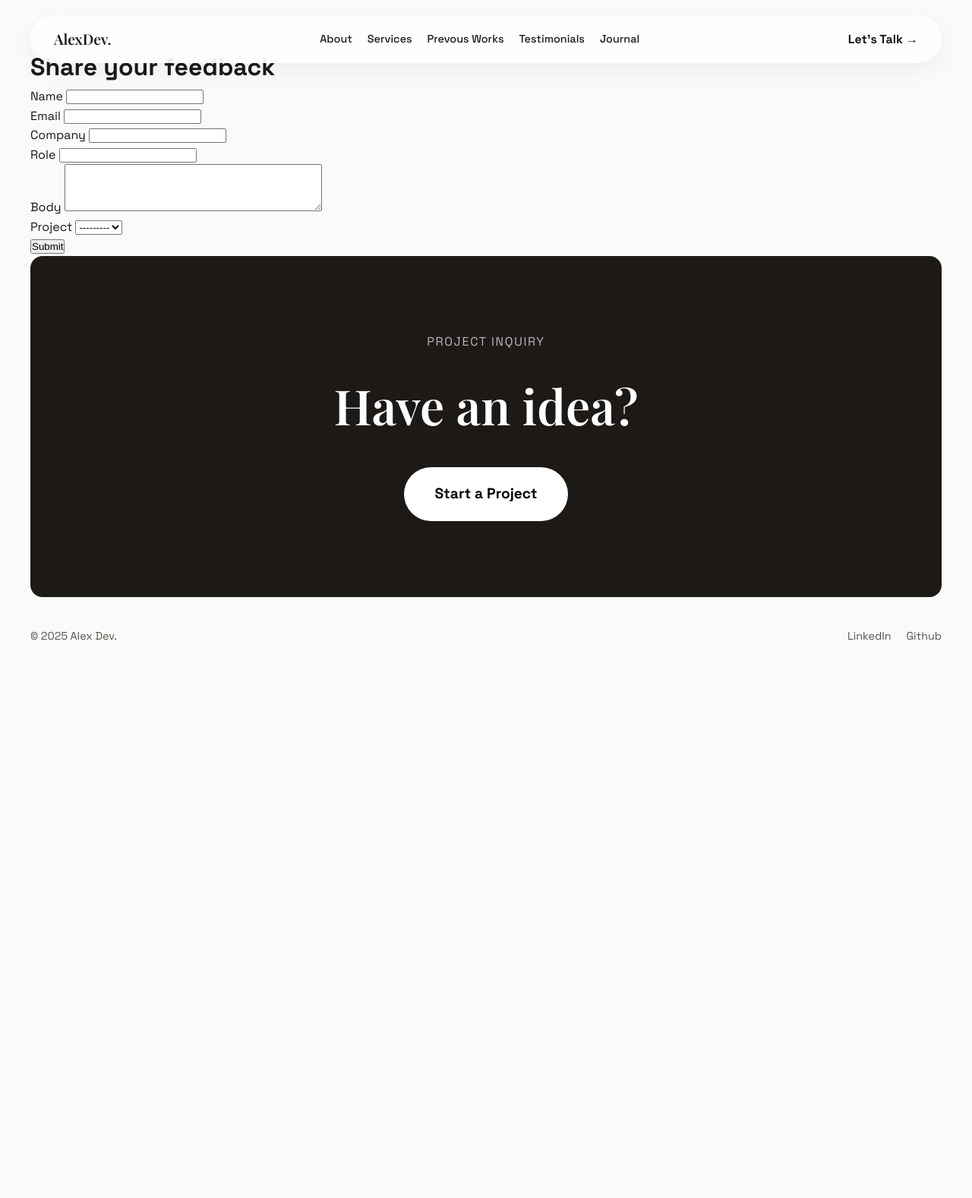
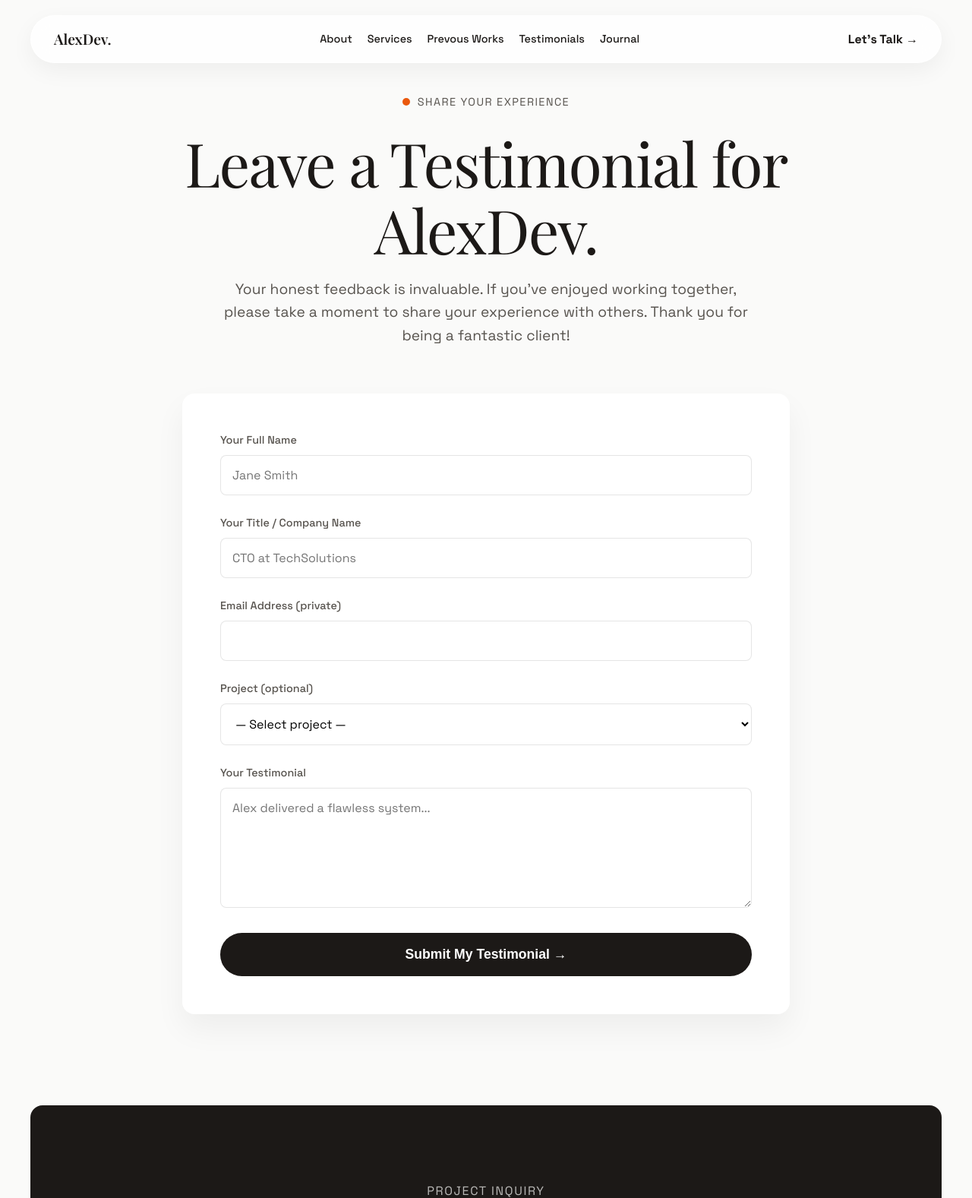
Before and after one commit to osama2kabdullah/portfolio, a Django app: page /testimonials/submit/ in a window 1280 px wide. Shown: the top 1577 px of the page at 76% size. Before the commit the page ends 843 px from the top, so only its background shows below. Run offline with Django 5.2, Linux system fonts and the light colour scheme; data comes from the database, SQL or seed files in the repository; data that the repository does not hold is empty; parts of the project's set-up code (start-up, migrations or seed data) failed here and were passed over; some web fonts are replaced.

Commit message:
all template desgined except the admin one

```diff
--- a/contact/urls.py
+++ b/contact/urls.py
@@ -3,5 +3,5 @@ from . import views
 
 urlpatterns = [
     path("", views.contact_view, name="contact"),
-    path("thanks/", views.thanks, name="contact_thanks"),
+    path("thanks/", views.contact_thanks, name="contact_thanks"),
 ]
--- /dev/null
+++ b/static/css/testimonial_submit.css
@@ -0,0 +1,25 @@
+.testimonial-hero {
+    padding-top: var(--gap-md);
+    max-width: 900px;
+    margin: 0 auto;
+    text-align: center;
+}
+.testimonial-hero .display-text {
+    font-size: clamp(3rem, 7vw, 5rem);
+    margin-bottom: 20px;
+}
+.testimonial-hero p {
+    font-size: 1.2rem;
+    color: var(--text-muted);
+    max-width: 700px;
+    margin: 0 auto;
+}
+
+.testimonial-form-wrapper {
+    max-width: 800px;
+    margin: var(--gap-md) auto var(--gap-lg);
+    background-color: var(--bg-card);
+    padding: 50px;
+    border-radius: var(--radius);
+    box-shadow: 0 20px 40px rgba(0,0,0,0.05);
+}
--- a/templates/testimonials/testimonial_submit.html
+++ b/templates/testimonials/testimonial_submit.html
@@ -1,17 +1,91 @@
 {% extends "base.html" %}
+{% load static %}
 {% block title %}Submit Testimonial{% endblock %}
 {% block content %}
-<h1>Share your feedback</h1>
-<div class="form-card">
-  <form method="post">{% csrf_token %}
-    {% for field in form %}
-      <div class="row">
-        <label for="id_{{ field.name }}">{{ field.label }}</label>
-        {{ field }}
-        {% for err in field.errors %}<div class="error">{{ err }}</div>{% endfor %}
+{% block css %}
+<link rel="stylesheet" href="{% static 'css/testimonial_submit.css' %}" />
+<link rel="stylesheet" href="{% static 'css/contact.css' %}" />
+{% endblock %}
+<header class="testimonial-hero">
+  <div class="section-title" style="justify-content: center;">Share Your Experience</div>
+
+  <h1 class="display-text">
+      Leave a Testimonial for AlexDev.
+  </h1>
+
+  <p>
+      Your honest feedback is invaluable. If you've enjoyed working together, please take a moment to share your experience with others. Thank you for being a fantastic client!
+  </p>
+</header>
+
+<section class="testimonial-form-wrapper">
+  <form method="post" id="testimonialForm">
+      {% csrf_token %}
+
+      <div class="form-group">
+          <label>Your Full Name</label>
+          <input
+              type="text"
+              name="name"
+              required
+              placeholder="Jane Smith"
+              value="{{ form.name.value|default_if_none:'' }}"
+          >
       </div>
-    {% endfor %}
-    <button class="btn" type="submit">Submit</button>
+
+      <div class="form-group">
+          <label>Your Title / Company Name</label>
+          <input
+              type="text"
+              name="company"
+              placeholder="CTO at TechSolutions"
+              value="{{ form.company.value|default_if_none:'' }}"
+          >
+      </div>
+
+      <div class="form-group">
+          <label>Email Address (private)</label>
+          <input
+              type="email"
+              name="email"
+              required
+              value="{{ form.email.value|default_if_none:'' }}"
+          >
+      </div>
+
+      {% if not project %}
+          <div class="form-group">
+              <label>Project (optional)</label>
+              <select name="project">
+                  <option value="">— Select project —</option>
+                  {% for p in form.fields.project.queryset %}
+                      <option value="{{ p.id }}"
+                          {% if form.project.value == p.id|stringformat:"s" %}selected{% endif %}
+                      >
+                          {{ p.title }}
+                      </option>
+                  {% endfor %}
+              </select>
+          </div>
+      {% else %}
+          <input type="hidden" name="project" value="{{ project.id }}">
+      {% endif %}
+
+      <div class="form-group">
+          <label>Your Testimonial</label>
+          <textarea
+              name="body"
+              rows="6"
+              required
+              placeholder="Alex delivered a flawless system..."
+          >{{ form.body.value|default_if_none:'' }}</textarea>
+      </div>
+
+      <button type="submit" class="submit-btn">
+          Submit My Testimonial →
+      </button>
   </form>
-</div>
+</section>
+
+
 {% endblock %}
--- a/testimonials/forms.py
+++ b/testimonials/forms.py
@@ -1,9 +1,46 @@
 from django import forms
 from .models import Testimonial
+from portfolio.models import Client, Project
 
 
 class TestimonialSubmissionForm(forms.ModelForm):
     class Meta:
         model = Testimonial
         fields = ["name", "email", "company", "role", "body", "project"]
-        widgets = {"body": forms.Textarea(attrs={"rows": 4})}
+        widgets = {
+            "body": forms.Textarea(attrs={
+                "rows": 6,
+                "placeholder": "Share your experience working with me…"
+            }),
+        }
+
+    def __init__(self, *args, project=None, **kwargs):
+        super().__init__(*args, **kwargs)
+
+        # If project is forced via URL → hide selector
+        if project:
+            self.fields["project"].widget = forms.HiddenInput()
+            self.initial["project"] = project
+        else:
+            self.fields["project"].queryset = Project.objects.filter(published=True)
+            self.fields["project"].required = False
+
+    def save(self, commit=True):
+        testimonial = super().save(commit=False)
+
+        email = self.cleaned_data.get("email")
+
+        if email:
+            client, _ = Client.objects.get_or_create(
+                email=email,
+                defaults={
+                    "name": self.cleaned_data["name"],
+                    "company_name": self.cleaned_data.get("company", ""),
+                },
+            )
+            testimonial.client = client
+
+        if commit:
+            testimonial.save()
+
+        return testimonial
--- a/testimonials/urls.py
+++ b/testimonials/urls.py
@@ -4,4 +4,5 @@ from . import views
 urlpatterns = [
     path("", views.testimonials_list, name="testimonials_list"),
     path("submit/", views.testimonial_submit, name="testimonial_submit"),
+    path("thanks/", views.testimonial_thanks, name="testimonial_thanks"),
 ]
--- a/testimonials/views.py
+++ b/testimonials/views.py
@@ -1,7 +1,10 @@
-from django.shortcuts import render, redirect
+from django.shortcuts import render, get_object_or_404, redirect
 from django.core.paginator import Paginator
+from django.urls import reverse
+from portfolio_site.utils import render_thanks
 from .models import Testimonial
 from .forms import TestimonialSubmissionForm
+from portfolio.models import Project
 
 
 def testimonials_list(request):
@@ -11,15 +14,56 @@ def testimonials_list(request):
     items = paginator.get_page(page)
     return render(request, "testimonials/testimonial_list.html", {"testimonials": items})
 
+def testimonial_submit(request):
+    project = None
+    project_slug = request.GET.get("project")
 
-def testimonial_submit(request):
+    if project_slug:
+        project = get_object_or_404(Project, slug=project_slug, published=True)
+
     if request.method == "POST":
-        form = TestimonialSubmissionForm(request.POST)
+        form = TestimonialSubmissionForm(request.POST, project=project)
         if form.is_valid():
-            t = form.save(commit=False)
-            t.approved = False
-            t.save()
-            return render(request, "testimonials/testimonial_submit_thanks.html", {"testimonial": t})
+            saved_testimonial = form.save()
+            request.session["testimonial_submitted"] = True
+
+            if not project_slug:
+                form_project = form.cleaned_data.get("project")
+                if form_project:
+                    project_slug = form_project.slug
+                    request.session["project"] = project_slug
+
+            if project_slug:
+                return redirect(f"{reverse('testimonial_thanks')}?project={project_slug}")
+            return redirect("testimonial_thanks")
     else:
-        form = TestimonialSubmissionForm()
-    return render(request, "testimonials/testimonial_submit.html", {"form": form})
+        form = TestimonialSubmissionForm(project=project)
+
+    return render(
+        request,
+        "testimonials/testimonial_submit.html",
+        {"form": form, "project": project},
+    )
+
+def testimonial_thanks(request):
+    project_slug = request.GET.get("project") or request.session.get("project")
+    project = None
+    if project_slug:
+        project = get_object_or_404(Project, slug=project_slug, published=True)
+
+    if request.session.get("project"):
+        del request.session["project"]
+
+    return render_thanks(
+        request,
+        session_key="testimonial_submitted",
+        redirect_url="testimonials_list",
+        extra_context={
+            "show_footer_contact": False,
+            "title": f"Thank You{f' – {project.title}' if project else ''}",
+            "heading": "Thank You for Your Testimonial",
+            "subheading": "Testimonial Received",
+            "message": "Your testimonial has been received and will appear on the site after approval.",
+            "project": project,
+        },
+    )
```
Also changed, not shown: contact/views.py (+16 -5 lines), portfolio_site/utils.py (added, +16 -0 lines), templates/contact/thanks.html (deleted, +0 -30 lines), templates/general/thanks.html (added, +40 -0 lines), templates/testimonials/testimonial_submit_thanks.html (deleted, +0 -9 lines).
